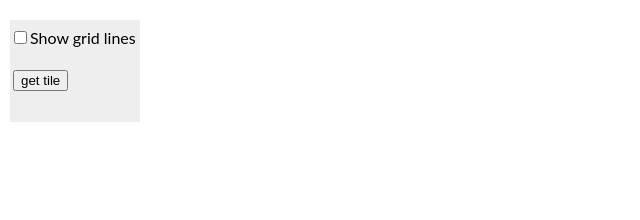
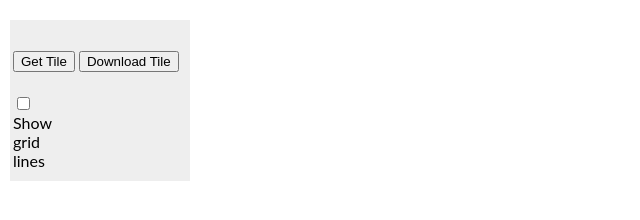
Before and after one commit to Aelpheris/PAT-Optimized, a website: page index.html in a window 1280 px wide. Shown: the whole page, without its empty margins (0-640 px from the left). Drawn offline with Linux system fonts and the light colour scheme.

Commit message:
Add button and function to download a selected tile

```diff
--- a/index.html
+++ b/index.html
@@ -9,7 +9,7 @@
     }
 
     .sidenav {
-      width: 130px;
+      width: 180px;
       position: fixed;
       z-index: 1;
       top: 20px;
@@ -59,15 +59,20 @@
           <tbody>
             <tr>
               <td>
-                <input id="submit" type="button" value="get tile" onclick="showTile(8000)" />
+                <input id="submit" type="button" value="Get Tile" onclick="showTile(8000)" />
+              </td>
+              <td>
+                <input id="download" type="button" value="Download Tile" onclick="downloadTile()" />
               </td>
               <td>
                 <canvas id="selected-tile" width="56" height="56"></canvas>
               </td>
             </tr>
             <tr>
-              <input type="checkbox" id="grid" name="grid" onclick="toggleGrid()">
-              <label for="grid">Show grid lines</label>
+              <td>
+                <input type="checkbox" id="grid" name="grid" onclick="toggleGrid()">
+                <label for="grid">Show grid lines</label>
+              </td>
             </tr>
           </tbody>
         </table>
--- a/index.js
+++ b/index.js
@@ -7,6 +7,8 @@ const ctx = canvas.getContext('2d');
 const tileCanvas = document.getElementById('selected-tile');
 const tileCtx = tileCanvas.getContext('2d');
 tileCtx.imageSmoothingEnabled = true;
+
+const download = document.getElementById('download');
 
 const tileSize = 14;
 let tiles = [];
@@ -121,7 +123,19 @@ function showTile(id) {
   tileCtx.drawImage(canvas, tiles[id].x, tiles[id].y, tileSize, tileSize, 0, 0, 56, 56);
 }
 
+function downloadTile() {
+  const link = document.createElement('a');
+  link.download = 'tile';
+  link.href = tileCanvas.toDataURL();
+  link.click();
+  link.remove();
+
+}
+
 canvas.addEventListener('click', (event) => {
-  console.log('clicked');
   selectTile(event, tileCanvas, canvas, ctx);
 });
+
+download.addEventListener('click', (event) => {
+
+})
```
Also changed, not shown: 1 other file.
